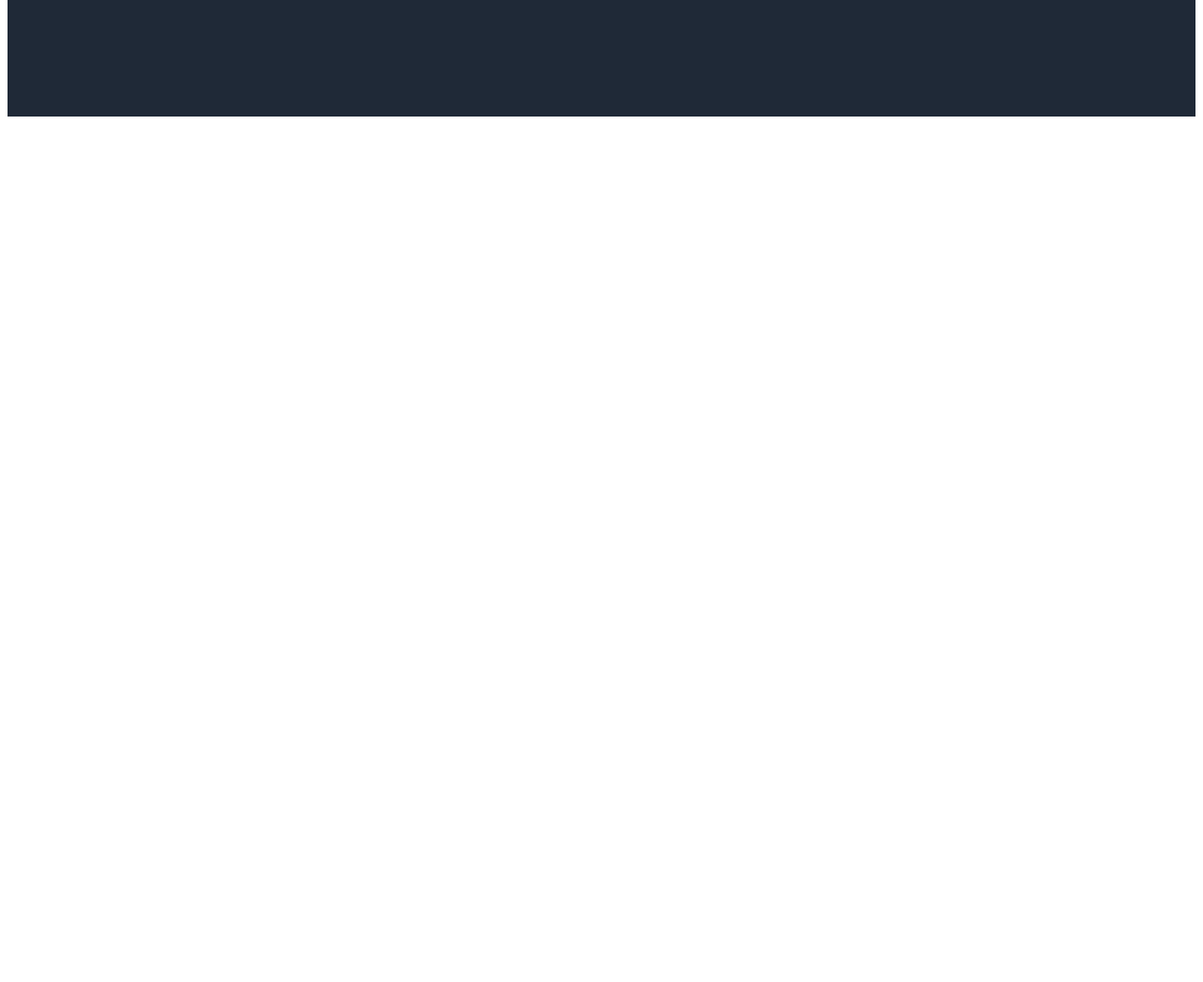
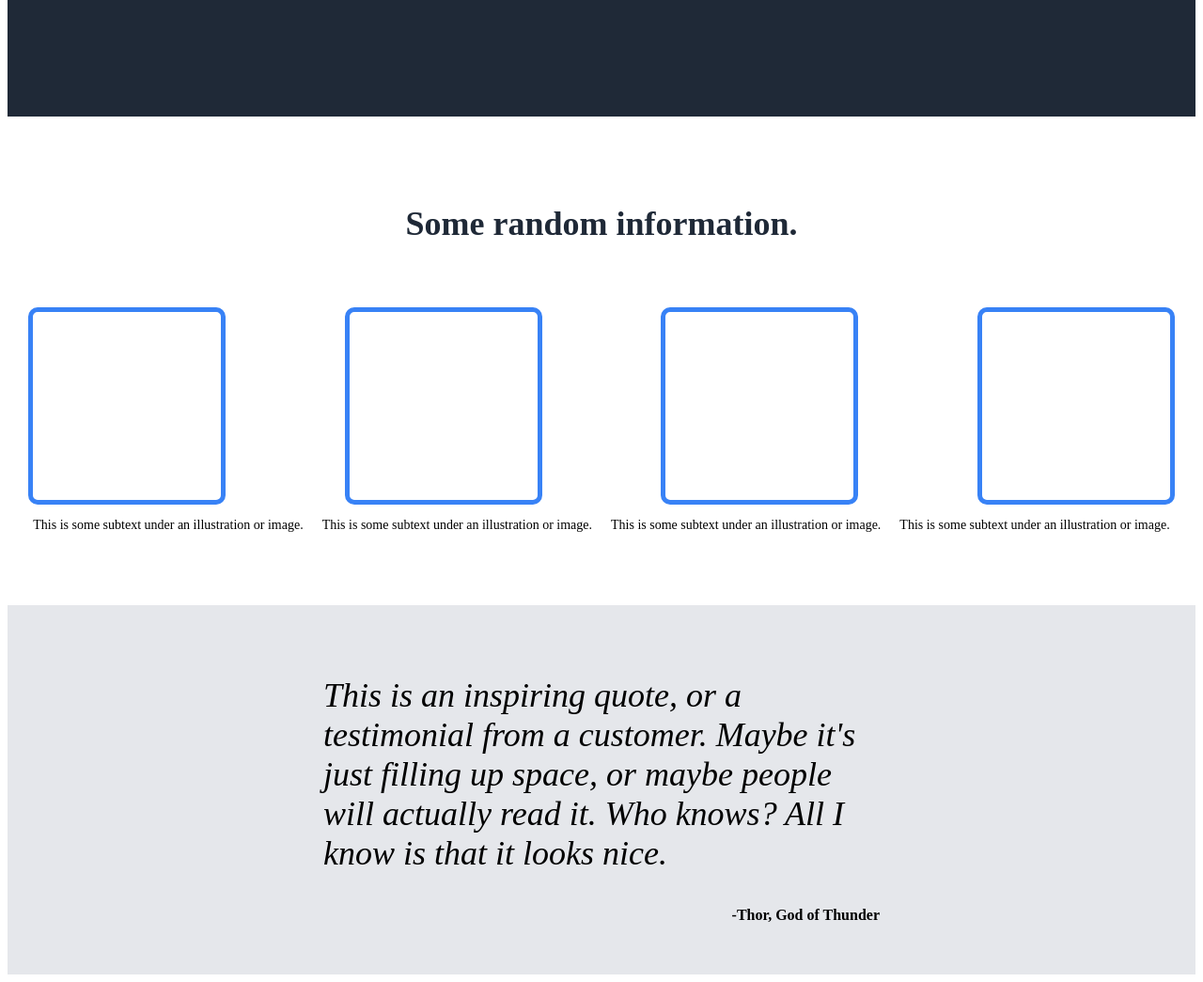
Before and after one commit to EtkoMcCooty/landing-page, a plain HTML site: page index.html in a window 1280 px wide. Shown: the part 503-1548 px from the top of the page at 94% size. Before the commit the page ends 800 px from the top, so only its background shows below. Drawn offline with Linux system fonts and the light colour scheme.

Commit message:
Quote section finished and a few minor positioning tweaks made

```diff
--- a/index.html
+++ b/index.html
@@ -8,6 +8,7 @@
     <title>Document</title>
 </head>
 <body>
+    <!-- header and nav -->
        <header>
         <div class="header-container">
             <h4 id="logo">Header Logo</h4>
@@ -20,7 +21,9 @@
             </nav>
        </div>
        </header>
-       <section class = "hero">
+
+       <!-- hero section -->
+       <section class = "hero-section">
                <div class="hero-container">
                 <div class="hero-text">
                     <h1>This website is awesome</h1>
@@ -33,5 +36,41 @@
             <div id="image-placeholder"><p>This is a placeholder for an image.</p></div>
                </div>
        </section>
+
+       <!-- random information section -->
+       <h2 id="info-header">Some random information.</h2>
+       <section class="info-section">
+           <div class="placeholder-images">
+            <div class="placeholder-image"></div>
+            <div class="placeholder-image"></div>
+            <div class="placeholder-image"></div>
+            <div class="placeholder-image"></div>
+           </div>
+
+           <div class="captions">
+            <p>This is some subtext under an illustration or image.</p>
+            <p>This is some subtext under an illustration or image.</p>
+            <p>This is some subtext under an illustration or image.</p>
+            <p>This is some subtext under an illustration or image.</p>
+           </div>
+       </section>
+
+       <!-- quote section -->
+       <section class="quote-section">
+           <figure class="quote">
+            <blockquote>
+                <p>
+                    <em>
+                     This is an inspiring quote, or a testimonial
+                     from a customer. Maybe it's just filling up
+                     space, or maybe people will actually read it.
+                     Who knows? All I know is that it looks nice.
+                    </em>
+                </p>
+            </blockquote>
+            <figcaption><strong>-Thor, God of Thunder</strong></figcaption>
+           </figure>
+       </section>
+
 </body>
 </html>
--- a/style.css
+++ b/style.css
@@ -24,7 +24,7 @@ nav ul li {
   color: #e5e7eb;
 }
 
-.hero {
+.hero-section {
   background-color: #1f2937;
 }
 .hero-container {
@@ -72,3 +72,53 @@ nav ul li {
   text-align: center;
   color: #e5e7eb;
 }
+
+#info-header {
+  padding-top: 5%;
+  padding-bottom: 3%;
+  font-size: 36px;
+  text-align: center;
+  color: #1f2937;
+}
+
+.info-section {
+  padding-bottom: 5%;
+}
+
+.placeholder-images {
+  display: flex;
+  justify-content: center;
+  gap: 10%;
+}
+
+.placeholder-image {
+  width: 200px;
+  height: 200px;
+  border: 5px solid #3882f6;
+  border-radius: 10px;
+}
+
+.captions {
+  display: flex;
+  font-size: 14px;
+  justify-content: center;
+  gap: 20px;
+}
+
+.quote-section {
+  display: flex;
+  padding-bottom: 3%;
+  justify-content: center;
+  align-items: center;
+  background-color: #e5e7eb;
+}
+
+blockquote {
+  margin: 5% 25% 0 25%;
+  font-size: 36px;
+}
+
+figcaption {
+  margin-right: 25%;
+  text-align: right;
+}
```
